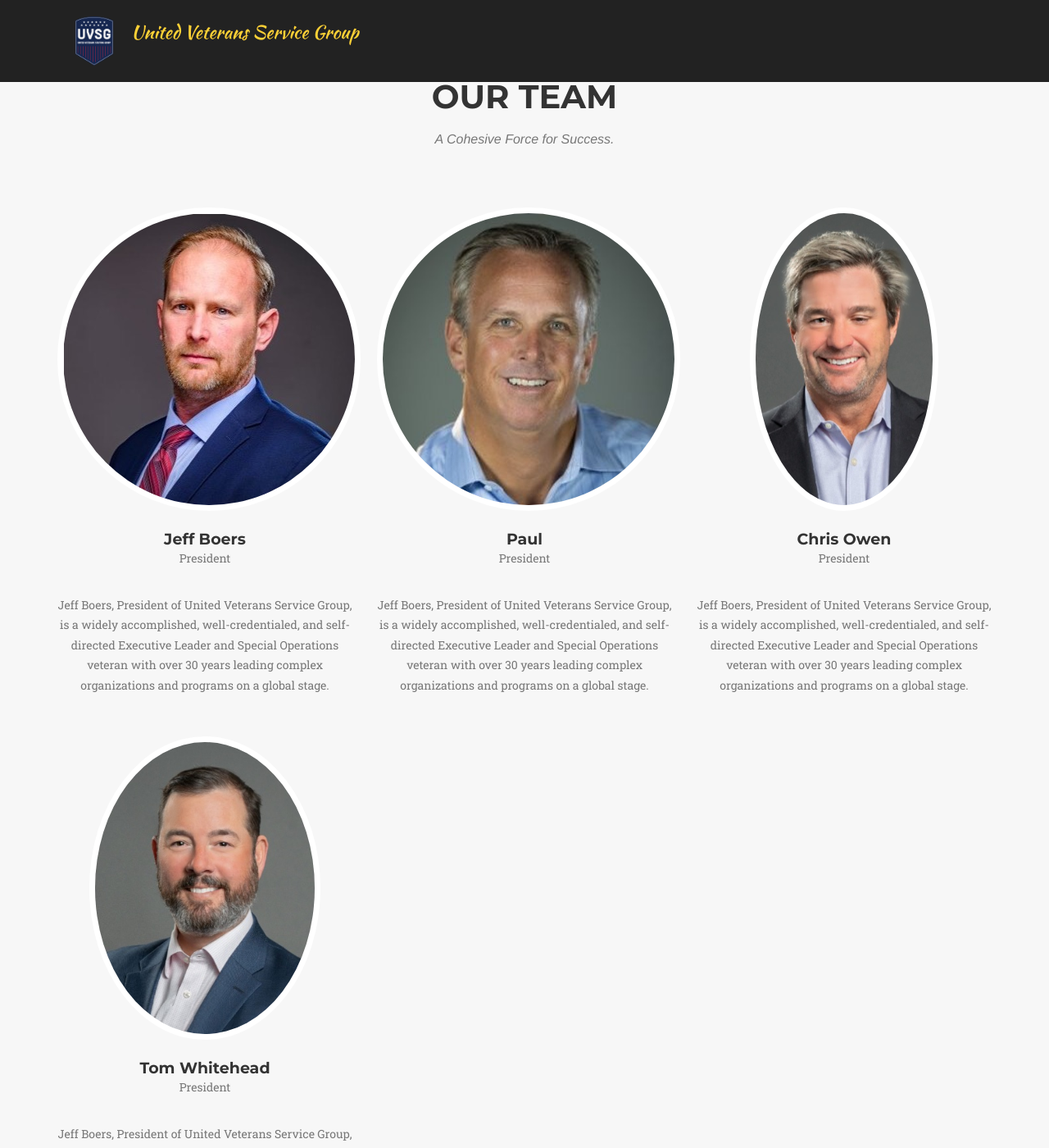
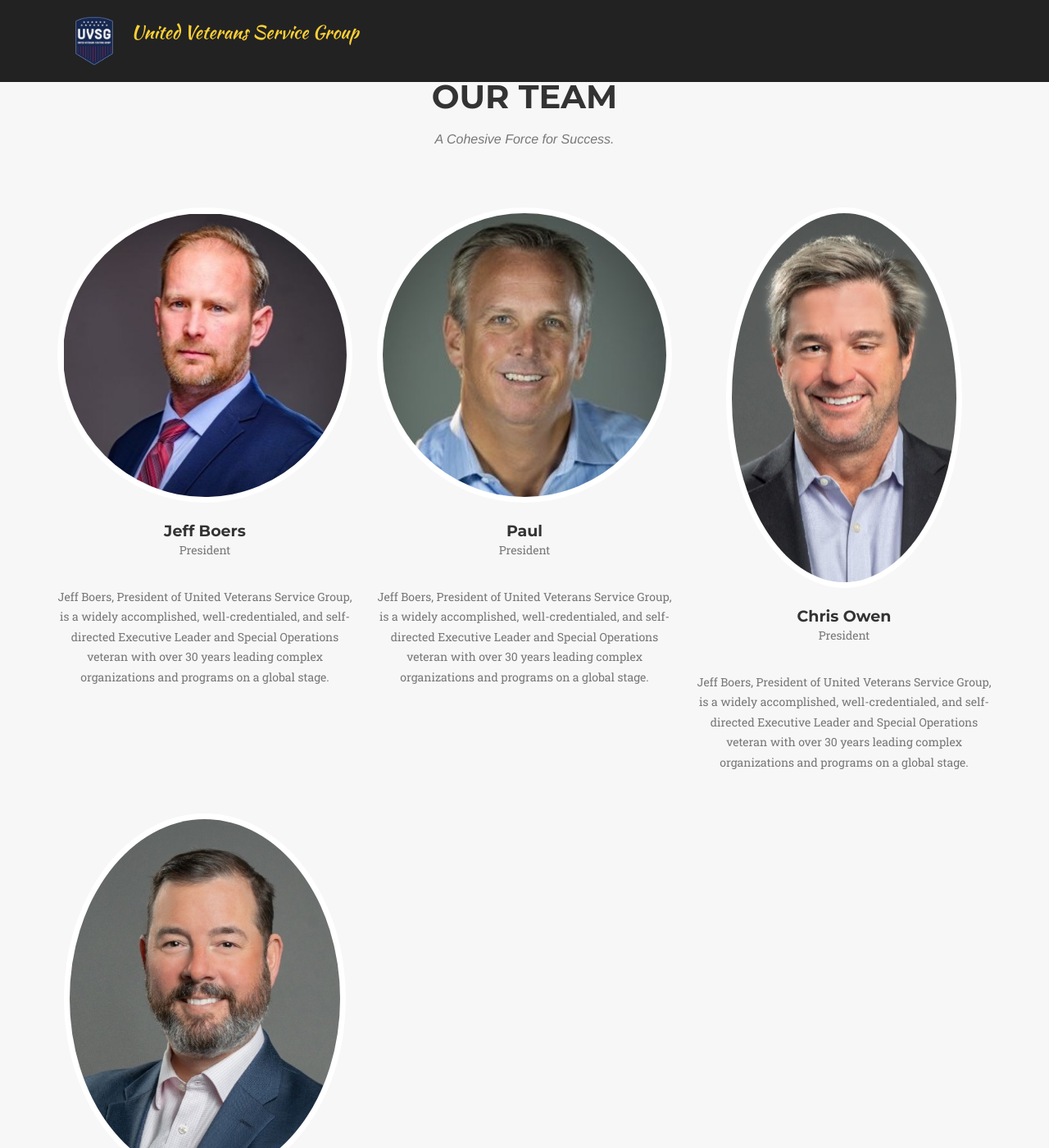
Before and after one commit to tnoller/uvsg, a Jekyll site: the page built from index.html, in a window 1280 px wide and 1400 px high, scrolled down 2959 px. Shown: the whole window at 82% size. Built offline with Jekyll 4.4.1, drawn with Linux system fonts in a browser that asks for light colours; some web fonts are replaced.

Commit message:
css fixes

```diff
--- a/_includes/header.html
+++ b/_includes/header.html
@@ -9,7 +9,7 @@
                     <span class="icon-bar"></span>
                     <span class="icon-bar"></span>
                 </button>
-                <a href="#page-top"><img src="img/usvg-logo.png" class="navbar-header page-scroll" style="max-height: 80px; width: auto; padding: 10px 15px 10px;" alt="" ></a>
+                <a href="#page-top"><img src="img/usvg-logo.png" class="page-scroll" style="float:left; max-height: 80px; width: auto; padding: 10px 15px 10px;" alt="" ></a>
                 <a class="navbar-brand page-scroll" href="#page-top">{{site.title}}</a>
             </div>
 
--- a/_includes/team.html
+++ b/_includes/team.html
@@ -11,7 +11,7 @@
                     {% for member in site.people %}
                     <div class="col-md-4">
                         <div class="team-member">
-                            <img src="img/team/{{ member.pic }}.jpg" class="img-responsive img-circle" alt="" style="max-width:370px; max-height:370px">
+                            <img src="img/team/{{ member.pic }}.jpg" class="img-responsive img-circle" alt="" >
                             <h4>{{ member.name }}</h4>
                             <p class="text-muted">{{ member.position }}</p>
                             <ul class="list-inline social-buttons">
```
Also changed, not shown: _includes/css/bootstrap.min.css.
